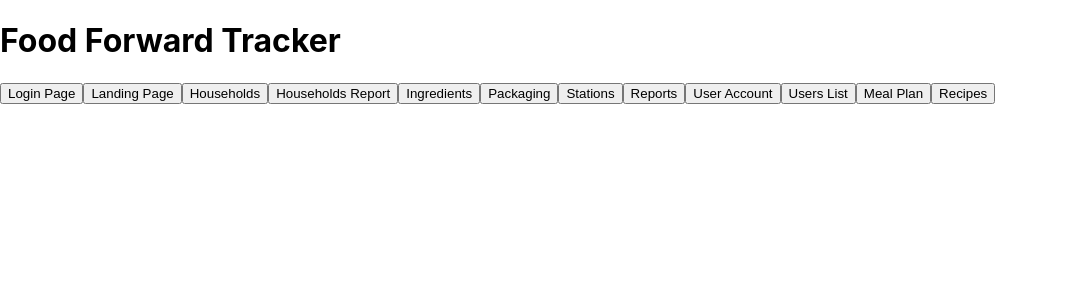
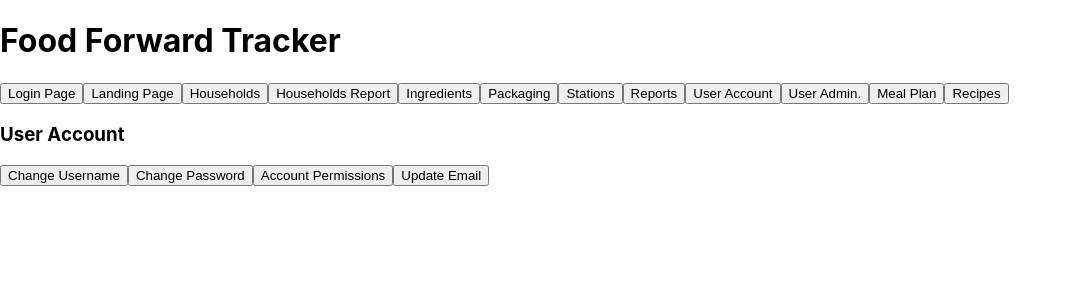
Before and after one commit to kainoa-borg/FoodForwardTracker, a React (Create React App) app in the folder ffreact-prod/: page / in a window 1280 px wide. Both pictures are taken after a click on the button "User Account". Shown: the top 300 px of the page, without its empty margins (0-1072 px from the left). Built offline with nearby package versions, Linux system fonts and the light colour scheme.

Commit message:
minor fixes and simple User Page placeholder content

```diff
--- a/ffreact-prod/src/App.js
+++ b/ffreact-prod/src/App.js
@@ -36,7 +36,7 @@ const App = () => {
         else if (pageName === 'meals') setCurrPage(<MealPlan />);
         else if (pageName === 'recipes') setCurrPage(<Recipe />);
         else if (pageName === 'reports') setCurrPage(<ReportsPage />);
-        else if (pageName === 'userPage') setCurrPage(<UserPage />);
+        else if (pageName === 'userPage') setCurrPage(<UserPage handlePageClick={handlePageClick} />);
         else if (pageName === 'userList') setCurrPage(<UserList handlePageClick={handlePageClick} />);
         else if (pageName === 'allergies') setCurrPage(<AllergiesList allergies={[{ aType: 'Gluten' }, { aType: 'Peanut' }]} />);
     }
@@ -76,7 +76,7 @@ const App = () => {
                     User Account
                 </button>
                 <button onClick={() => handlePageClick('userList')}>
-                    Users List
+                    User Admin.
                 </button>
                 <button onClick={() => handlePageClick('meals')}>
                     Meal Plan
--- a/ffreact-prod/src/Stations/StationRow.js
+++ b/ffreact-prod/src/Stations/StationRow.js
@@ -13,7 +13,8 @@ const StationRow = (props) => {
     return (
         <tr key={key}>
             <td>{s.stn_name}</td>
-            <td>{s.num_serving}</td>
+            <td>{s.num_servings}</td>
+            <td></td>
 
             {/* When edit is clicked, handleEditClick is called with this row's key */}
             <td><button onClick={()=> handleEditClick(key)}>Edit</button></td>
--- a/ffreact-prod/src/User/EditableUserRow.js
+++ b/ffreact-prod/src/User/EditableUserRow.js
@@ -4,7 +4,7 @@ import React from 'react'
 // Takes: key of current row, the state of the User Page's editFormData, updateUser callback, handleEditFormChange callback, and handleCancelClick callback
 // Returns an editable User table row component
 const EditableUserRow = (props) => {
-    const { thisKey, editFormData, updateUser, handleEditFormChange, handleCancelClick, updateAllergies, updateEditForm} = props
+    const { thisKey, editFormData, updateUser, handleEditFormChange, handleCancelClick, updateEditForm} = props
     const u = editFormData;
     const key = thisKey;
 
@@ -15,7 +15,7 @@ const EditableUserRow = (props) => {
             <td><input type="text" name="username" defaultValue={u.username} onChange={handleEditFormChange}/></td>
             <td><input type="text" name="password" defaultValue={u.password} onChange={handleEditFormChange} /></td>
             <td><input type="number" name="admin_flag" defaultValue={u.admin_flag} onChange={handleEditFormChange} /></td>
-            <td><input type="text" name="email" defaultValue={u.email} onChange={handleEditFormChange} /></td>
+            <td><input type="email" name="email" defaultValue={u.email} onChange={handleEditFormChange} /></td>
 
             <td><button type='Submit' onClick={() => { updateUser(key)}}>Save</button></td>
             <td><button onClick={handleCancelClick}>Cancel</button></td>
--- a/ffreact-prod/src/User/UserForm.js
+++ b/ffreact-prod/src/User/UserForm.js
@@ -65,8 +65,11 @@ const UserForm = (props) => {
           <label htmlFor='username'>Username: </label>
             <input name='username' id="username" type="text" value={user.username} onChange={handleFormChange} />
 
+          <label htmlFor='password'>Password: </label>
+            <input name='password' id="password" type="text" value={user.password} onChange={handleFormChange} />
+
           <label htmlFor='admin_flag'>User Level: </label>
-            <input name='admin_flag' id="admin_flag" type="text" value={user.admin_flag} onChange={handleFormChange} />
+            <input name='admin_flag' id="admin_flag" type="number" value={user.admin_flag} onChange={handleFormChange} />
 
           <label htmlFor='email'>Email: </label>
             <input name='email' id="email" type="text" value={user.email} onChange={handleFormChange} />
--- a/ffreact-prod/src/User/UserList.js
+++ b/ffreact-prod/src/User/UserList.js
@@ -15,11 +15,13 @@ export default function UserList() {
     const [users, setUsers] = useState(undefined);
     const [editUserID, setEditUserID] = useState(null);
     const [editFormData, setEditFormData] = useState({
-        stn_name: "",
-        num_servings: null,
+        u_id: null,
+        username: "",
+        password: "",
+        admin_flag: null,
+        email: ""
+    });
 
-       // hh_allergies: []
-    });
     const [errorComponent, setErrorComponent] = useState(null);
     const [displayMsgComponent, setdisplayMsgComponent] = useState(null);
 
@@ -47,8 +49,8 @@ export default function UserList() {
             method: "GET",
             url:"http://localhost:8000/api/users"
           }).then((response)=>{
-            const stnData = response.data
-            setUsers(stnData);
+            const uData = response.data
+            setUsers(uData);
           }).catch((error) => {
             if (error.response) {
               console.log(error.response);
@@ -79,7 +81,7 @@ export default function UserList() {
     const addUser = (user) => {
         console.log(JSON.stringify(user));
         // Check to see if we already have a duplicate User Name
-        if (!users.find((s) => s.stn_name === user.stn_name))
+        if (!users.find((u) => u.u_id === user.u_id))
         {
             axios({
                 method: "POST",
@@ -106,7 +108,7 @@ export default function UserList() {
         const userID = key;
         axios({
             method: "DELETE",
-            url: "http://localhost:8000/api/users/" + users[key].stn_name,
+            url: "http://localhost:8000/api/users/" + users[key].u_id,
           }).then((response)=>{
               setUsers(getDBUsers());
           }).catch((error) => {
@@ -119,7 +121,7 @@ export default function UserList() {
     }
 
     const updateUser = (key) => {
-        let thisName = users[key].stn_name;
+        let thisName = users[key].u_id;
         console.log(JSON.stringify(editFormData));
         axios({
             method: "PATCH",
@@ -177,10 +179,11 @@ export default function UserList() {
             <table className='main-table'>
                 <thead>
                     <tr>
+                        <th>ID</th>
                         <th>User Name</th>
-                        <th>Number of Servings</th>
-
-                        <th>Allergies</th>
+                        <th>Password</th>
+                        <th>User Level</th>
+                        <th>Email</th>
                     </tr>
                 </thead>
                 <tbody>
--- a/ffreact-prod/src/User/UserRow.js
+++ b/ffreact-prod/src/User/UserRow.js
@@ -13,7 +13,7 @@ const UserRow = (props) => {
         <tr key={key}>
             <td>{u.u_id}</td>
             <td>{u.username}</td>
-            <td>{u.password}</td>
+            <td> ***** </td>
             <td>{u.admin_flag}</td>
             <td>{u.email}</td>
 
--- a/ffreact-prod/src/UserPage.js
+++ b/ffreact-prod/src/UserPage.js
@@ -11,6 +11,7 @@ const UserPage = (props) => {
             email: ''
         }
     );
+
     const handleLoginChange = (event) => {
         const fieldName = event.target.name;
         const fieldValue = event.target.value;
@@ -18,6 +19,25 @@ const UserPage = (props) => {
         thisUser[fieldName] = fieldValue;
         setUser(thisUser);
     }
+
+    // HTML structure of this component
+    return (
+        <Fragment>
+            <h3>User Account</h3>
+            <button onClick={() => handlePageClick('UserPage')}>
+                Change Username
+            </button>
+            <button onClick={() => handlePageClick('UserPage')}>
+                Change Password
+            </button>
+            <button onClick={() => handlePageClick('UserPage')}>
+                Account Permissions
+            </button>
+            <button onClick={() => handlePageClick('UserPage')}>
+                Update Email
+            </button>
+        </Fragment>
+    );
 }
 
 export default UserPage;
```
